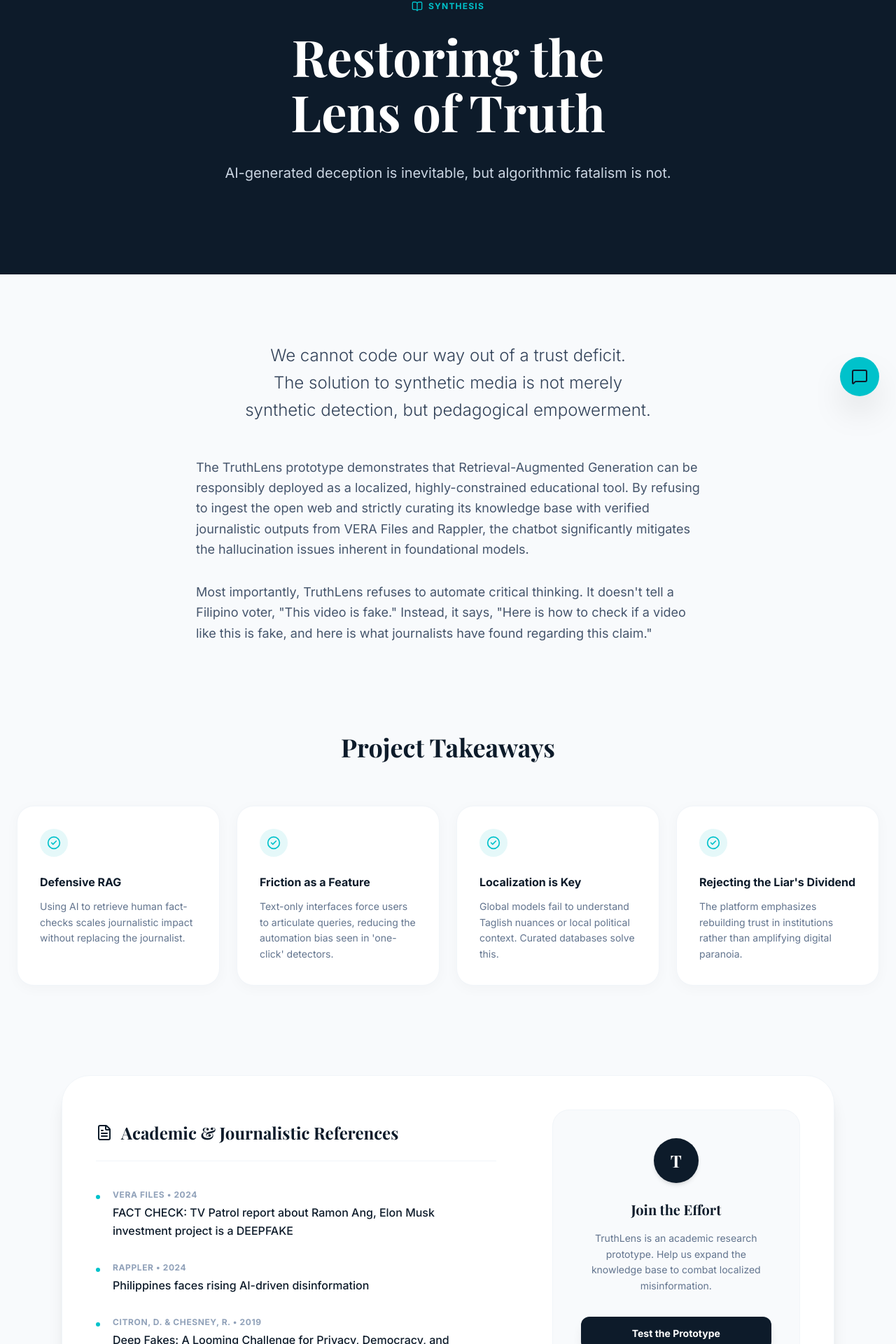
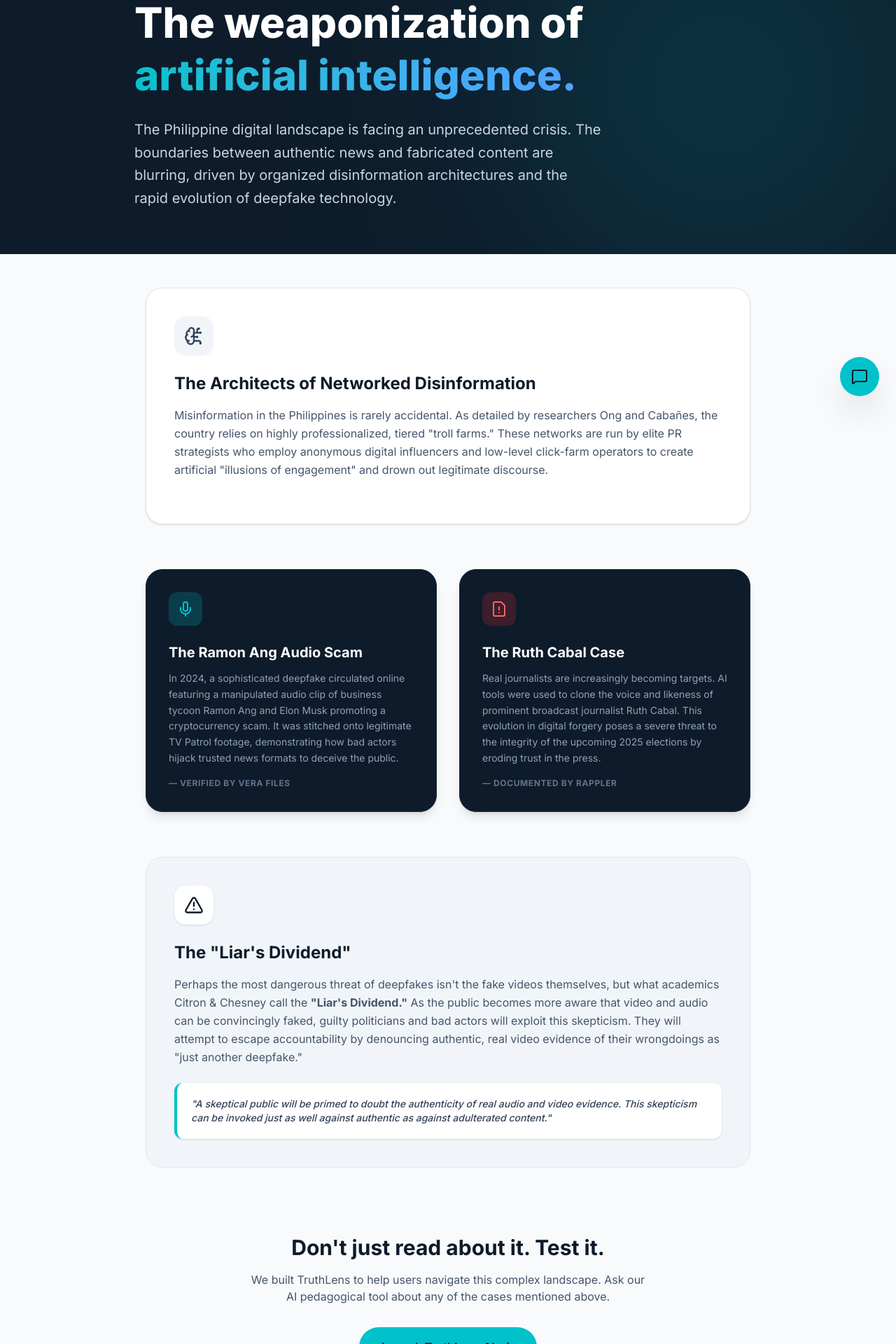
Before and after one commit to Seth-Ecuacion/TruthLens, a Next.js app: page /issue in a window 1280 px wide. Shown: the part 210-2130 px from the top of the page at 70% size. Built offline with nearby package versions, Linux system fonts and the light colour scheme; a web font is replaced by a local one.

Commit message:
Fixing issue page

```diff
--- a/app/issue/page.tsx
+++ b/app/issue/page.tsx
@@ -1,143 +1,108 @@
 'use client';
 
-import FadeIn from '@/components/FadeIn';
-import { BookOpen, CheckCircle2, FileText } from 'lucide-react';
+import { AlertTriangle, BrainCircuit, Mic, FileWarning, ArrowRight, ShieldAlert } from 'lucide-react';
 
-export default function ConclusionPage() {
-  const openChatbot = () => window.dispatchEvent(new CustomEvent('open-chatbot'));
+export default function IssuePage() {
+  // Triggers the global chatbot event we set up in the Navbar
+  const handleOpenChat = () => {
+    window.dispatchEvent(new CustomEvent('open-chatbot'));
+  };
 
   return (
-    <div className="bg-slate-50 pb-32 min-h-screen">
+    <div className="min-h-screen bg-slate-50 text-slate-800 pb-20">
+      {/* Hero Section */}
+      <section className="bg-[#0D1B2A] text-white pt-20 pb-16 px-4 relative overflow-hidden">
+        {/* Subtle background glow */}
+        <div className="absolute top-0 right-0 w-[500px] h-[500px] bg-[#00C2CB] rounded-full mix-blend-screen filter blur-[150px] opacity-20 animate-pulse"></div>
 
-      {/* HERO SECTION */}
-      <section className="bg-[#0D1B2A] text-white pt-32 pb-32 px-6">
-        <div className="max-w-4xl mx-auto text-center">
-          <FadeIn>
-            <span className="inline-flex items-center gap-2 text-[#00C2CB] font-bold tracking-widest uppercase text-xs mb-6">
-              <BookOpen size={16} /> Synthesis
+        <div className="max-w-4xl mx-auto relative z-10">
+          <div className="flex items-center gap-3 text-[#00C2CB] font-bold tracking-widest text-sm uppercase mb-6">
+            <ShieldAlert size={20} />
+            The Information Crisis
+          </div>
+          <h1 className="text-4xl md:text-6xl font-extrabold mb-6 leading-tight">
+            The weaponization of <br/>
+            <span className="text-transparent bg-clip-text bg-gradient-to-r from-[#00C2CB] to-blue-400">
+              artificial intelligence.
             </span>
-            <h1 className="text-5xl md:text-6xl lg:text-7xl font-serif font-bold mb-8 leading-[1.1] text-balance">
-              Restoring the Lens of Truth
           </h1>
-            <p className="text-lg md:text-xl text-slate-300 max-w-2xl mx-auto leading-relaxed font-sans">
-              AI-generated deception is inevitable, but algorithmic fatalism is not.
+          <p className="text-lg md:text-xl text-slate-300 max-w-2xl leading-relaxed">
+            The Philippine digital landscape is facing an unprecedented crisis. The boundaries between authentic news and fabricated content are blurring, driven by organized disinformation architectures and the rapid evolution of deepfake technology.
           </p>
-          </FadeIn>
         </div>
       </section>
 
-      {/* SYNTHESIS PROSE */}
-      <section className="max-w-3xl mx-auto px-6 mt-24">
-        <FadeIn>
-          <p className="text-2xl text-slate-700 font-light leading-relaxed mb-12 text-center text-balance">
-            We cannot code our way out of a trust deficit. The solution to synthetic media is not merely synthetic detection, but pedagogical empowerment.
-          </p>
-        </FadeIn>
+      {/* Main Content Areas */}
+      <section className="max-w-4xl mx-auto px-4 mt-12 space-y-16">
 
-        <FadeIn delay={0.1}>
-          <div className="space-y-8 text-slate-600 text-lg leading-relaxed">
-            <p>
-              The TruthLens prototype demonstrates that Retrieval-Augmented Generation can be responsibly deployed as a localized, highly-constrained educational tool. By refusing to ingest the open web and strictly curating its knowledge base with verified journalistic outputs from VERA Files and Rappler, the chatbot significantly mitigates the hallucination issues inherent in foundational models.
-            </p>
-            <p>
-              Most importantly, TruthLens refuses to automate critical thinking. It doesn't tell a Filipino voter, "This video is fake." Instead, it says, "Here is how to check if a video like this is fake, and here is what journalists have found regarding this claim."
+        {/* Pillar 1: Troll Farms */}
+        <div className="bg-white rounded-3xl p-8 md:p-10 shadow-sm border border-slate-200">
+          <div className="w-14 h-14 bg-slate-100 rounded-2xl flex items-center justify-center text-slate-700 mb-6">
+            <BrainCircuit size={28} />
+          </div>
+          <h2 className="text-2xl font-bold text-[#0D1B2A] mb-4">The Architects of Networked Disinformation</h2>
+          <p className="text-slate-600 leading-relaxed mb-6">
+            Misinformation in the Philippines is rarely accidental. As detailed by researchers Ong and Cabañes, the country relies on highly professionalized, tiered "troll farms." These networks are run by elite PR strategists who employ anonymous digital influencers and low-level click-farm operators to create artificial "illusions of engagement" and drown out legitimate discourse.
           </p>
         </div>
-        </FadeIn>
-      </section>
 
-      {/* PROJECT TAKEAWAYS GRID */}
-      <section className="max-w-7xl mx-auto px-6 mt-32">
-        <FadeIn delay={0.2} className="text-center mb-16">
-          <h2 className="text-3xl md:text-4xl font-serif text-[#0D1B2A] font-bold">Project Takeaways</h2>
-        </FadeIn>
-
-        <div className="grid grid-cols-1 sm:grid-cols-2 lg:grid-cols-4 gap-6">
-          {[
-            {
-              title: "Defensive RAG",
-              desc: "Using AI to retrieve human fact-checks scales journalistic impact without replacing the journalist."
-            },
-            {
-              title: "Friction as a Feature",
-              desc: "Text-only interfaces force users to articulate queries, reducing the automation bias seen in 'one-click' detectors."
-            },
-            {
-              title: "Localization is Key",
-              desc: "Global models fail to understand Taglish nuances or local political context. Curated databases solve this."
-            },
-            {
-              title: "Rejecting the Liar's Dividend",
-              desc: "The platform emphasizes rebuilding trust in institutions rather than amplifying digital paranoia."
-            }
-          ].map((item, i) => (
-            <FadeIn key={i} delay={0.2 + (i * 0.05)} className="bg-white rounded-3xl p-8 border border-slate-100 shadow-[0_4px_20px_rgb(0,0,0,0.03)] hover:-translate-y-1 hover:shadow-lg transition-all duration-300">
-              <div className="w-10 h-10 rounded-full bg-[#00C2CB]/10 flex items-center justify-center text-[#00C2CB] mb-6">
-                <CheckCircle2 size={20} />
+        {/* Pillar 2: The Deepfake Threat (Verified Cases) */}
+        <div className="grid md:grid-cols-2 gap-8">
+          <div className="bg-[#0D1B2A] rounded-3xl p-8 shadow-lg text-white border border-slate-800">
+            <div className="w-12 h-12 bg-[#00C2CB]/20 rounded-xl flex items-center justify-center text-[#00C2CB] mb-6">
+              <Mic size={24} />
             </div>
-              <h3 className="font-bold text-[#0D1B2A] mb-3">{item.title}</h3>
-              <p className="text-sm text-slate-500 leading-relaxed">{item.desc}</p>
-            </FadeIn>
-          ))}
-        </div>
-      </section>
-
-      {/* REFERENCES & CTA SECTION */}
-      <section className="max-w-6xl mx-auto px-6 mt-32">
-        <FadeIn delay={0.3}>
-          <div className="bg-white rounded-[40px] p-8 md:p-12 border border-slate-100 shadow-xl grid grid-cols-1 md:grid-cols-2 lg:grid-cols-5 gap-12 lg:gap-20 items-center">
-
-            {/* Left: References */}
-            <div className="md:col-span-1 lg:col-span-3">
-              <div className="flex items-center gap-3 mb-10 pb-6 border-b border-slate-100">
-                <FileText size={24} className="text-[#0D1B2A]" />
-                <h3 className="text-2xl font-serif font-bold text-[#0D1B2A]">Academic & Journalistic References</h3>
+            <h3 className="text-xl font-bold mb-3">The Ramon Ang Audio Scam</h3>
+            <p className="text-slate-400 text-sm leading-relaxed">
+              In 2024, a sophisticated deepfake circulated online featuring a manipulated audio clip of business tycoon Ramon Ang and Elon Musk promoting a cryptocurrency scam. It was stitched onto legitimate TV Patrol footage, demonstrating how bad actors hijack trusted news formats to deceive the public.
+            </p>
+            <span className="text-xs text-slate-500 mt-4 block uppercase tracking-wider font-bold">— Verified by VERA Files</span>
           </div>
 
-              <ul className="space-y-8">
-                <li className="relative pl-6">
-                  <span className="absolute left-0 top-2 w-1.5 h-1.5 rounded-full bg-[#00C2CB]"></span>
-                  <p className="text-xs font-bold text-slate-400 uppercase tracking-wider mb-1">VERA Files • 2024</p>
-                  {/* FIX: Verified VERA Files Reference */}
-                  <p className="text-[#0D1B2A] font-medium leading-relaxed">FACT CHECK: TV Patrol report about Ramon Ang, Elon Musk investment project is a DEEPFAKE</p>
-                </li>
-                <li className="relative pl-6">
-                  <span className="absolute left-0 top-2 w-1.5 h-1.5 rounded-full bg-[#00C2CB]"></span>
-                  <p className="text-xs font-bold text-slate-400 uppercase tracking-wider mb-1">Rappler • 2024</p>
-                  {/* FIX: Verified Rappler Reference */}
-                  <p className="text-[#0D1B2A] font-medium leading-relaxed">Philippines faces rising AI-driven disinformation</p>
-                </li>
-                <li className="relative pl-6">
-                  <span className="absolute left-0 top-2 w-1.5 h-1.5 rounded-full bg-[#00C2CB]"></span>
-                  <p className="text-xs font-bold text-slate-400 uppercase tracking-wider mb-1">Citron, D. & Chesney, R. • 2019</p>
-                  <p className="text-[#0D1B2A] font-medium leading-relaxed">Deep Fakes: A Looming Challenge for Privacy, Democracy, and National Security</p>
-                </li>
-              </ul>
+          <div className="bg-[#0D1B2A] rounded-3xl p-8 shadow-lg text-white border border-slate-800">
+            <div className="w-12 h-12 bg-red-500/20 rounded-xl flex items-center justify-center text-red-400 mb-6">
+              <FileWarning size={24} />
             </div>
-
-            {/* Right: CTA Card */}
-            <div className="md:col-span-1 lg:col-span-2">
-              <div className="bg-slate-50 rounded-3xl p-10 text-center border border-slate-100">
-                <div className="w-16 h-16 bg-[#0D1B2A] rounded-full flex items-center justify-center text-white font-serif font-bold text-2xl mx-auto mb-6 shadow-md">
-                  T
-                </div>
-                <h4 className="text-xl font-serif font-bold text-[#0D1B2A] mb-4">Join the Effort</h4>
-                <p className="text-sm text-slate-500 mb-8 leading-relaxed">
-                  TruthLens is an academic research prototype. Help us expand the knowledge base to combat localized misinformation.
+            <h3 className="text-xl font-bold mb-3">The Ruth Cabal Case</h3>
+            <p className="text-slate-400 text-sm leading-relaxed">
+              Real journalists are increasingly becoming targets. AI tools were used to clone the voice and likeness of prominent broadcast journalist Ruth Cabal. This evolution in digital forgery poses a severe threat to the integrity of the upcoming 2025 elections by eroding trust in the press.
             </p>
-                <button
-                  onClick={openChatbot}
-                  className="bg-[#0D1B2A] hover:bg-slate-800 text-white font-bold px-8 py-3.5 rounded-xl w-full transition-transform hover:-translate-y-0.5 shadow-lg text-sm"
-                >
-                  Test the Prototype
-                </button>
+            <span className="text-xs text-slate-500 mt-4 block uppercase tracking-wider font-bold">— Documented by Rappler</span>
           </div>
         </div>
 
+        {/* Pillar 3: The Liar's Dividend */}
+        <div className="bg-slate-100 rounded-3xl p-8 md:p-10 border border-slate-200">
+          <div className="w-14 h-14 bg-white rounded-2xl flex items-center justify-center text-[#0D1B2A] mb-6 shadow-sm">
+            <AlertTriangle size={28} />
           </div>
-        </FadeIn>
+          <h2 className="text-2xl font-bold text-[#0D1B2A] mb-4">The "Liar's Dividend"</h2>
+          <p className="text-slate-600 leading-relaxed mb-6">
+            Perhaps the most dangerous threat of deepfakes isn't the fake videos themselves, but what academics Citron & Chesney call the <strong>"Liar's Dividend."</strong> As the public becomes more aware that video and audio can be convincingly faked, guilty politicians and bad actors will exploit this skepticism. They will attempt to escape accountability by denouncing authentic, real video evidence of their wrongdoings as "just another deepfake."
+          </p>
+          <div className="bg-white p-5 rounded-xl border-l-4 border-[#00C2CB] shadow-sm">
+            <p className="text-sm font-medium text-slate-700 italic">
+              "A skeptical public will be primed to doubt the authenticity of real audio and video evidence. This skepticism can be invoked just as well against authentic as against adulterated content."
+            </p>
+          </div>
+        </div>
+
+        {/* Call to Action connecting to the RAG Prototype */}
+        <div className="text-center pt-8 pb-12">
+          <h2 className="text-3xl font-bold text-[#0D1B2A] mb-4">Don't just read about it. Test it.</h2>
+          <p className="text-slate-600 mb-8 max-w-xl mx-auto">
+            We built TruthLens to help users navigate this complex landscape. Ask our AI pedagogical tool about any of the cases mentioned above.
+          </p>
+          <button
+            onClick={handleOpenChat}
+            className="inline-flex items-center gap-2 px-8 py-4 bg-[#00C2CB] hover:bg-[#00a8b0] text-[#0D1B2A] font-bold rounded-full transition-transform hover:scale-105 shadow-xl"
+          >
+            Launch TruthLens AI
+            <ArrowRight size={20} />
+          </button>
+        </div>
+
       </section>
-
     </div>
   );
 }
```
Lines whose indentation alone changed are shown as unchanged.
